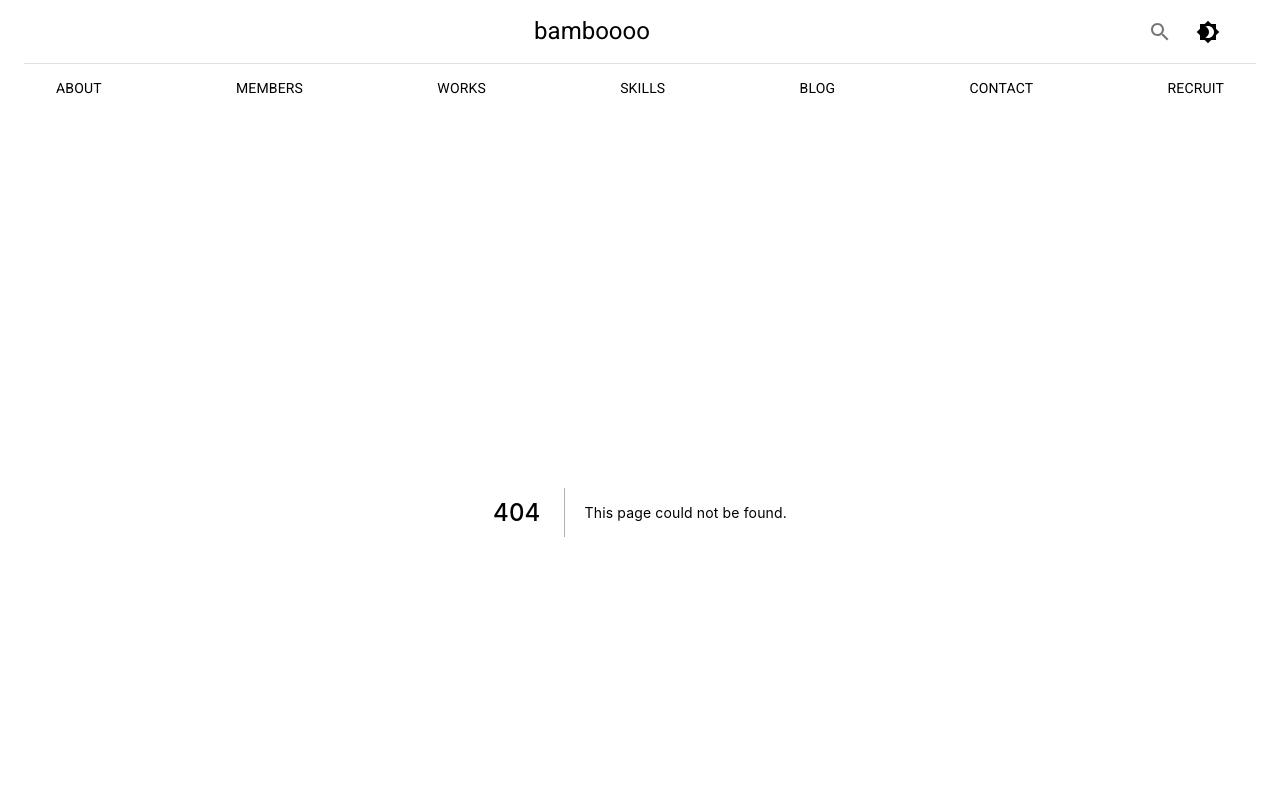
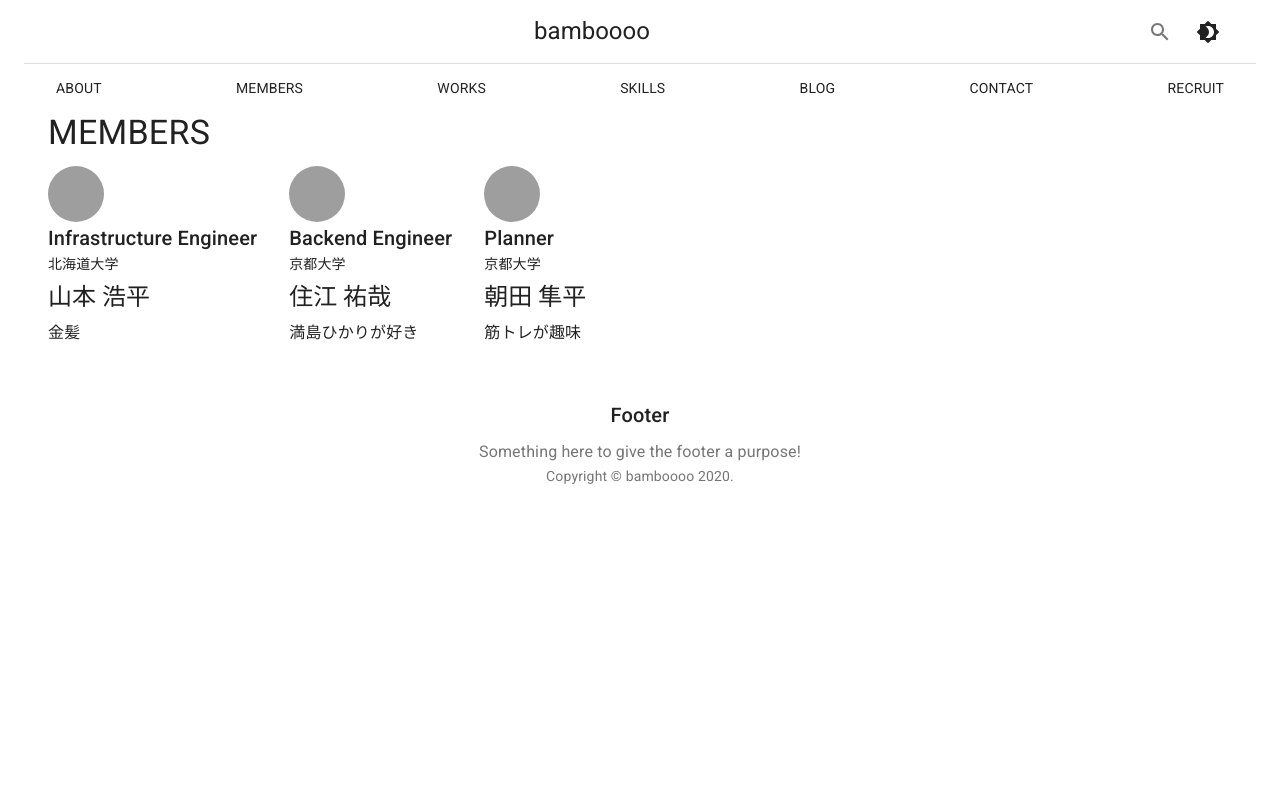
Before and after one commit to bamboooo-dev/bamboooo-hp, a Next.js app: page /members in a window 1280 px wide. Before the commit this address had no page. Shown: the top 800 px of the page. Built offline with nearby package versions, Linux system fonts and the light colour scheme; grey boxes are pictures that could not be loaded.

Commit message:
members ページの作成

```diff
--- a/pages/_app.js
+++ b/pages/_app.js
@@ -13,7 +13,7 @@ import { darkTheme, lightTheme } from '../src/theme';
 
 const sections = [
   { title: 'ABOUT', url: 'about' },
-  { title: 'MEMBERS', url: '#' },
+  { title: 'MEMBERS', url: 'members' },
   { title: 'WORKS', url: '#' },
   { title: 'SKILLS', url: '#' },
   { title: 'BLOG', url: '#' },
--- /dev/null
+++ b/pages/members.js
@@ -0,0 +1,72 @@
+import { makeStyles } from '@material-ui/core';
+import Avatar from '@material-ui/core/Avatar';
+import Container from '@material-ui/core/Container';
+import Grid from '@material-ui/core/Grid';
+import Typography from '@material-ui/core/Typography';
+import React from 'react';
+
+const useStyles = makeStyles((theme) => ({
+  large: {
+    width: theme.spacing(7),
+    height: theme.spacing(7),
+  },
+}))
+
+function Member(props) {
+  const { member } = props;
+  const classes = useStyles();
+
+  return (
+    <Grid item>
+      <Avatar alt="Cindy Baker" src="/static/images/avatar/3.jpg" className={classes.large} />
+      <Typography variant="h6">
+        {member.position}
+      </Typography>
+      <Typography variant="subtitle2" gutterBottom>
+        {member.university}
+      </Typography>
+      <Typography variant="h5" gutterBottom>
+        {member.name}
+      </Typography>
+      <Typography variant="body1" gutterBottom>
+        {member.description}
+      </Typography>
+    </Grid>
+  )
+}
+
+const members = [
+  {
+    position: 'Infrastructure Engineer',
+    university: '北海道大学',
+    name: '山本 浩平',
+    description: '金髪',
+  },
+  {
+    position: 'Backend Engineer',
+    university: '京都大学',
+    name: '住江 祐哉',
+    description: '満島ひかりが好き',
+  },
+  {
+    position: 'Planner',
+    university: '京都大学',
+    name: '朝田 隼平',
+    description: '筋トレが趣味',
+  }
+];
+
+export default function Members() {
+  return (
+    <Container>
+      <Typography variant="h4" gutterBottom>
+        MEMBERS
+      </Typography>
+      <Grid container spacing={4}>
+        {members.map((member) => (
+          <Member key={member.name} member={member} />
+        ))}
+      </Grid>
+    </Container>
+  );
+}
```
